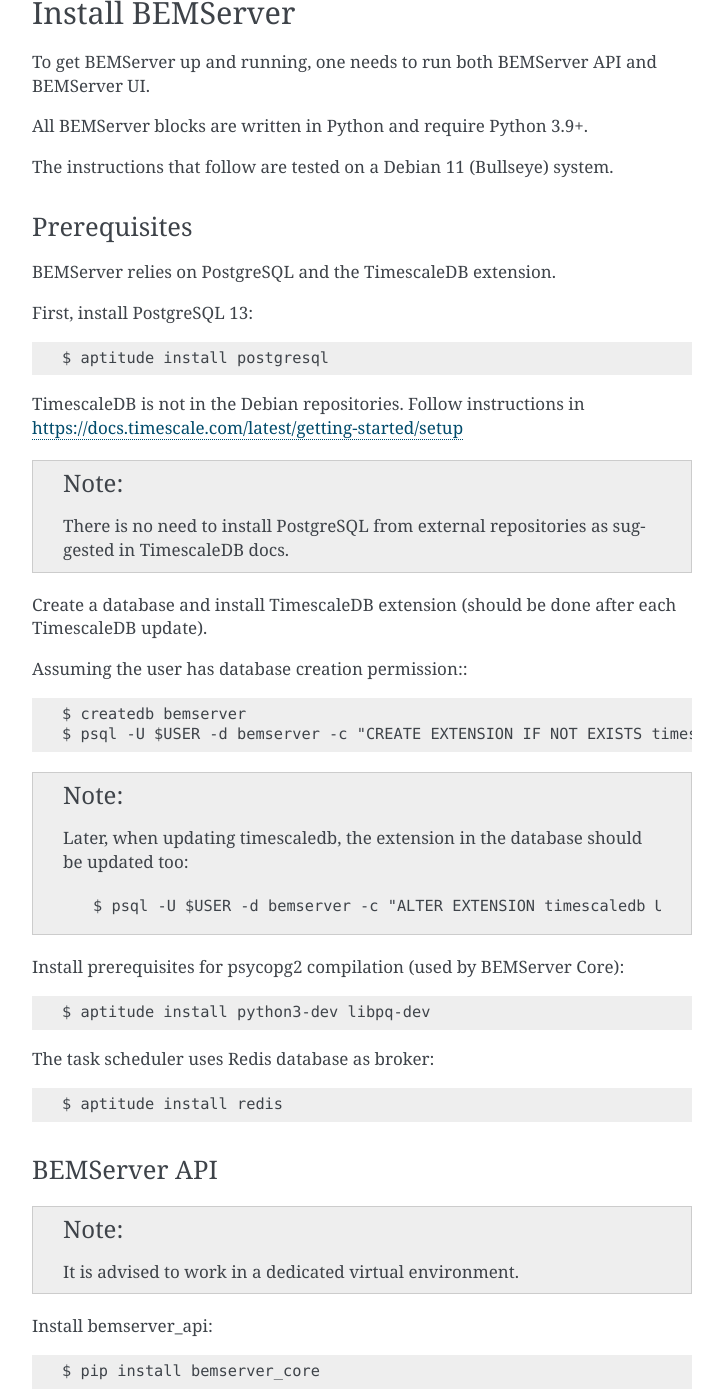
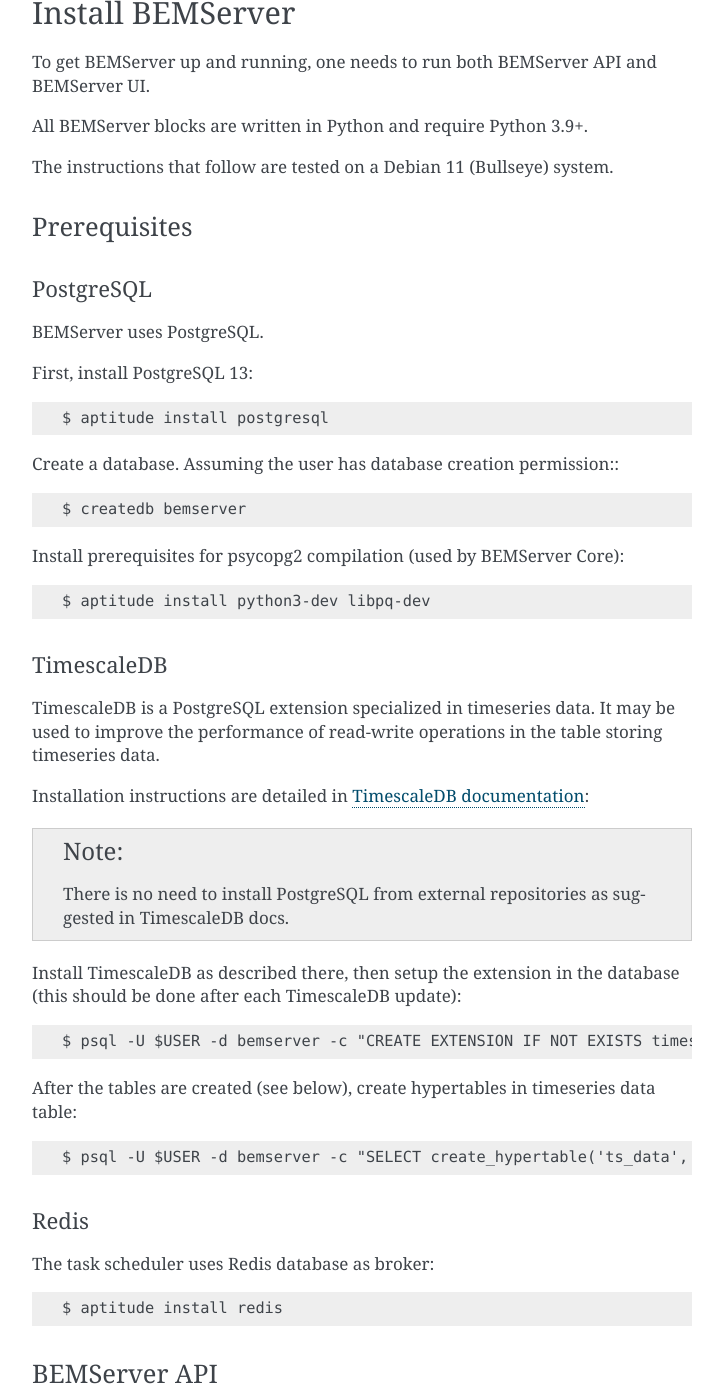
Before and after one commit to BEMServer/bemserver-docs, a Sphinx documentation site: the page built from source/installation.rst, in a window 1280 px wide and 1400 px high, scrolled down 957 px. Shown: the whole window, without its empty margins (388-1111 px from the left). Built offline with Sphinx 7.4.7, drawn with Linux system fonts in a browser that asks for light colours; some of the changed text lies outside the part shown.

Commit message:
Update install/services doc

```diff
--- a/source/installation.rst
+++ b/source/installation.rst
@@ -57,35 +57,48 @@
 Prerequisites
 -------------
 
-BEMServer relies on PostgreSQL and the TimescaleDB extension.
+PostgreSQL
+^^^^^^^^^^
+
+BEMServer uses PostgreSQL.
 
 First, install PostgreSQL 13::
 
     $ aptitude install postgresql
 
-TimescaleDB is not in the Debian repositories. Follow instructions in
-https://docs.timescale.com/latest/getting-started/setup
+Create a database. Assuming the user has database creation permission:::
+
+    $ createdb bemserver
+
+Install prerequisites for psycopg2 compilation (used by BEMServer Core)::
+
+    $ aptitude install python3-dev libpq-dev
+
+TimescaleDB
+^^^^^^^^^^^
+
+TimescaleDB is a PostgreSQL extension specialized in timeseries data. It may be
+used to improve the performance of read-write operations in the table storing
+timeseries data.
+
+Installation instructions are detailed in
+`TimescaleDB documentation <https://docs.timescale.com/latest/getting-started/setup>`_:
 
 .. note::
     There is no need to install PostgreSQL from external repositories as
     suggested in TimescaleDB docs.
 
-Create a database and install TimescaleDB extension (should be done after each
-TimescaleDB update).
+Install TimescaleDB as described there, then setup the extension in the database
+(this should be done after each TimescaleDB update)::
 
-Assuming the user has database creation permission:::
+$ psql -U $USER -d bemserver -c "CREATE EXTENSION IF NOT EXISTS timescaledb"
 
-    $ createdb bemserver
-    $ psql -U $USER -d bemserver -c "CREATE EXTENSION IF NOT EXISTS timescaledb"
+After the tables are created (see below), create hypertables in timeseries data table::
 
-.. note::
-    Later, when updating timescaledb, the extension in the database should be updated too::
+$ psql -U $USER -d bemserver -c "SELECT create_hypertable('ts_data', 'timestamp')"
 
-    $ psql -U $USER -d bemserver -c "ALTER EXTENSION timescaledb UPDATE;"
-
-Install prerequisites for psycopg2 compilation (used by BEMServer Core)::
-
-    $ aptitude install python3-dev libpq-dev
+Redis
+^^^^^
 
 The task scheduler uses Redis database as broker::
 
@@ -99,7 +112,7 @@
 
 Install bemserver_api::
 
-    $ pip install bemserver_core
+    $ pip install bemserver_api
 
 Database setup
 ^^^^^^^^^^^^^^
@@ -108,9 +121,9 @@
 
     $ export SQLALCHEMY_DATABASE_URI="postgresql+psycopg2://user:password@localhost:5432/bemserver"
 
-Use `setup_db` command to initialize a clean database::
+Use `bemserver_db_upgrade` command to setup the database::
 
-    $ bemserver_setup_db
+    $ bemserver_db_upgrade
 
 Create an admin user::
 
@@ -152,12 +165,17 @@
 UI setup
 ^^^^^^^^
 
-Create a configuration file (e.g. bemserver-ui.cfg). Add UI parameters:
+Create a configuration file (e.g. bemserver-ui.cfg). Add UI parameters and a
+random secret key:
 
 .. code-block::
 
     BEMSERVER_API_HOST = "localhost:5000"
     BEMSERVER_API_USE_SSL = False
+    SECRET_KEY = "XXX"
+
+..warning::
+    The secret key should be a long random string kept secret.
 
 Set an environment variable to point to that file::
 
@@ -178,12 +196,32 @@
 Scheduled Tasks
 ---------------
 
-BEMServer uses `Celery`_ to manage asynchronous tasks.
+BEMServer uses `Celery`_ to manage asynchronous tasks. It needs workers to
+execute tasks, and another process, called beat, to trigger scheduled tasks
+
+Celery can be configured with a Python file.
+
+Create a Celery configuration file (e.g. bemserver-celery-settings.py). It
+should contain the scheduling parameters of the services to run::
+
+    CELERYBEAT_SCHEDULE = {
+        "service_id": {                # Unique identifier of your choice
+            "task": "ServiceName",     # Task name of the service
+            "schedule": 3600,          # Scheduling interval in seconds
+            "args": (arg_1, args_2),   # Task arguments
+            "kwargs": {"kwarg": val}   # Task keyword arguments
+        },
+    }
+
+For details about how to define entries in the schedule, see
+`Celery documentation <https://docs.celeryq.dev/en/stable/userguide/periodic-tasks.html#beat-entries>`_.
+Schedules may also be passed in crontab form.
 
 Open two shells in an environment where bemerver-core is installed, and in each
-shell, define an environment variable with the DB URI::
+shell, define required environment variables::
 
     $ export SQLALCHEMY_DATABASE_URI="postgresql+psycopg2://user:password@localhost:5432/bemserver"
+    $ export BEMSERVER_CELERY_SETTINGS_FILE="/path/to/bemserver-celery-settings.py"
 
 In a shell, start Celery workers to execute the tasks::
 
--- a/source/services.rst
+++ b/source/services.rst
@@ -22,6 +22,8 @@
 Cleanup Service
 ===============
 
+Task name: "Cleanup"
+
 The Cleanup service drops outliers from timeseries. It runs on a 5 minutes
 schedule. Once enabled for a campaign, it reads data from all timeseries in the
 campaign in "Raw" state, drops outliers and writes to the "Clean" state.
```
